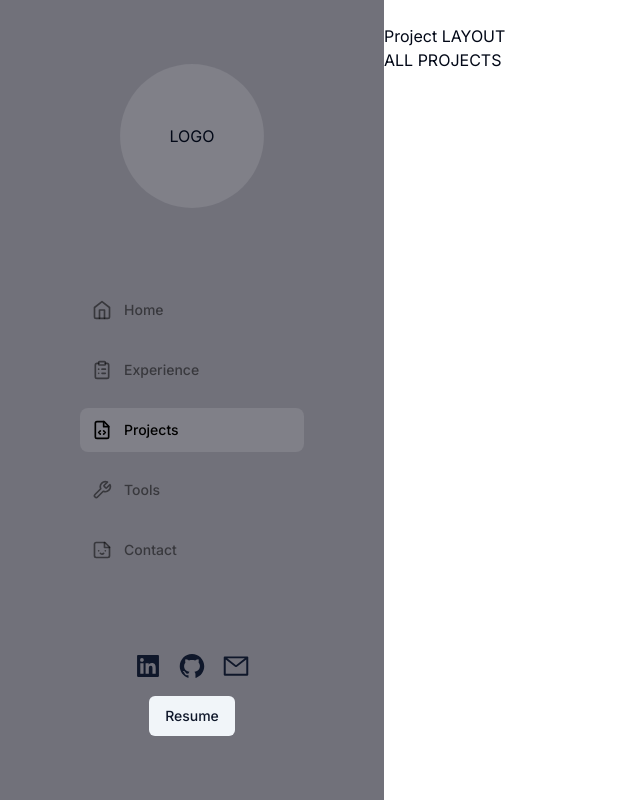
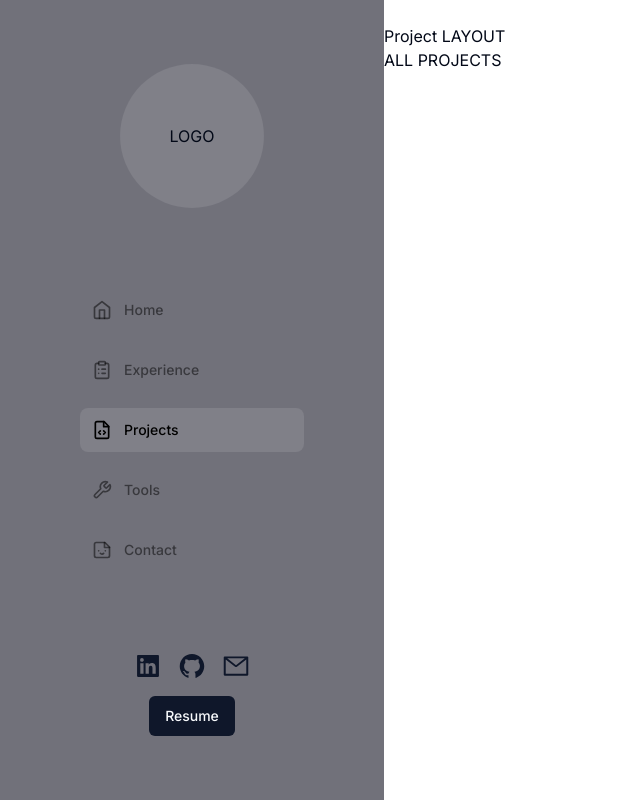
Before and after one commit to penguinboots/portfolio-v3, a Next.js app: page /projects in a window 1280 px wide. Shown: the whole page, without its empty margins (0-640 px from the left). Built offline with nearby package versions, Linux system fonts and the light colour scheme.

Commit message:
style colours

```diff
--- a/components/Sidebar.tsx
+++ b/components/Sidebar.tsx
@@ -89,7 +89,7 @@ const Sidebar = () => {
             </a>
           ))}
         </div>
-        <Button variant="secondary">Resume</Button>
+        <Button variant="default">Resume</Button>
       </div>
     </div>
   );
```
